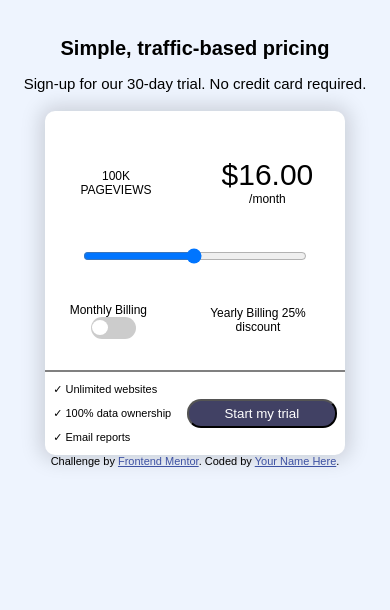
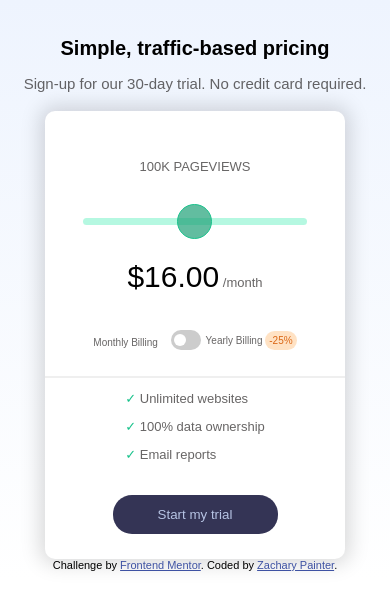
Before and after one commit to ZPain8464/interactive-pricing-component, a plain HTML site: page index.html in a window 390 px wide. Drawn offline with Linux system fonts and the light colour scheme.

Commit message:
added more CSS styling and media query changes

```diff
--- a/css/styles.css
+++ b/css/styles.css
@@ -5,7 +5,9 @@
 
 body {
   text-align: center;
-  background-color: rgb(238 244 254);
+  /* background-color: rgb(238 244 254); */
+  background-image: linear-gradient(#eef4fe, #fff);
+  background-repeat: no-repeat;
 }
 
 h1 {
@@ -14,6 +16,10 @@ h1 {
 
 p {
   margin-bottom: 5%;
+}
+
+* p {
+  color: #1c1919ab;
 }
 
 main {
@@ -29,23 +35,47 @@ ul {
   padding: 0;
 }
 /* Pricing section */
-.pricing-section-1 {
+
+.pricing {
   display: flex;
   justify-content: space-around;
   align-items: center;
+  flex-wrap: wrap;
 }
 
-.pricing-section p,
-.billing-section p {
-  font-size: 12px;
+.slidecontainer {
+  width: 100%;
 }
 
-.pricing-section {
+.full-text {
+  background: #ff8f1a42;
+  color: #da6716;
+  padding: 4px;
+  border-radius: 10px;
+}
+
+.pricing p,
+.billing-section p,
+.trial-section p {
+  font-size: 13px;
+  color: #1c1919ab;
+}
+
+span#dollar-amount {
+  color: black;
+}
+
+.pricing-section,
+.pageviews-section {
   padding: 35px;
 }
 
 #dollar-amount {
   font-size: 30px;
+}
+
+.short-text {
+  display: none;
 }
 
 /* Slidebar */
@@ -54,12 +84,35 @@ ul {
   width: 75%;
 }
 
+input[type="range"] {
+  -webkit-appearance: none;
+  height: 7px;
+
+  background-color: #b1f8e0f2;
+
+  border-radius: 8px;
+}
+
+input[type="range"]::-webkit-slider-runnable-track {
+  -webkit-appearance: none;
+}
+
+input[type="range"]::-webkit-slider-thumb {
+  -webkit-appearance: none;
+  height: 35px;
+  width: 35px;
+  border: 1px solid #18c28b;
+  border-radius: 50%;
+  background: #23a27ab5;
+  cursor: pointer;
+}
+
 /* Billing */
 .billing {
   display: flex;
   justify-content: center;
   align-items: center;
-  border-bottom: grey 2px solid;
+  border-bottom: #cccccc52 2px solid;
 }
 
 .billing-section {
@@ -133,18 +186,24 @@ input:checked + .slider:before {
   display: flex;
   justify-content: space-around;
   align-items: center;
+  padding-bottom: 15px;
 }
 
 .trial-section {
   text-align: left;
 }
 
+.checkmark {
+  color: #18c28b;
+}
+
 button {
-  padding: 5px;
-  width: 150px;
-  border-radius: 14px;
-  background-color: rgb(21 21 64 / 81%);
-  color: white;
+  padding: 12px;
+  width: 165px;
+  border-radius: 19px;
+  background-color: rgb(11 11 51 / 83%);
+  color: #b8c5e6fc;
+  border: none;
 }
 
 @media screen and (min-width: 320px) and (max-width: 425px) {
@@ -159,6 +218,62 @@ button {
 
   main {
     width: 80%;
+  }
+
+  .pricing-section {
+    order: 1;
+    padding: 20px;
+  }
+
+  .short-text {
+    display: inline-block;
+    background: #ff8f1a42;
+    color: #da6716;
+    padding: 4px;
+    border-radius: 10px;
+  }
+  .full-text {
+    display: none;
+  }
+
+  .billing-section {
+    margin-top: 0px;
+    margin-right: 0px;
+    margin-bottom: 20px;
+  }
+
+  .billing-section p {
+    font-size: 10px;
+  }
+
+  .trial {
+    flex-direction: column;
+    padding-bottom: 25px;
+  }
+
+  /* Toggle Slider */
+
+  span.slider.round {
+    margin-right: 5px;
+  }
+
+  .switch {
+    width: 35px;
+    height: 20px;
+  }
+
+  .slider:before {
+    height: 12px;
+    width: 12px;
+    left: 3px;
+  }
+
+  input:checked + .slider:before {
+    transform: translateX(12px);
+  }
+
+  ul {
+    padding-bottom: 15px;
   }
 }
 
@@ -175,4 +290,54 @@ button {
   main {
     width: 65%;
   }
+
+  .pricing-section {
+    order: 1;
+    padding: 20px;
+  }
+
+  .short-text {
+    display: inline-block;
+    background: #ff8f1a42;
+    color: #da6716;
+    padding: 4px;
+    border-radius: 10px;
+  }
+  .full-text {
+    display: none;
+  }
+
+  .billing-section {
+    margin-top: 0px;
+    margin-right: 0px;
+    margin-bottom: 20px;
+  }
+
+  .trial {
+    flex-direction: column;
+    padding-bottom: 25px;
+  }
+
+  .switch {
+    width: 35px;
+    height: 20px;
+  }
+
+  label {
+    margin-left: 3px;
+    margin-right: 3px;
+  }
+
+  ul {
+    padding-bottom: 15px;
+  }
+
+  input:checked + .slider:before {
+    transform: translateX(15px);
+  }
+
+  .slider:before {
+    height: 14px;
+    width: 14px;
+  }
 }
--- a/index.html
+++ b/index.html
@@ -30,13 +30,11 @@
     </header>
     <main class="attribution">
       <section class="pricing">
-        <div class="pricing-section-1">
-          <div class="pricing-section">
-            <p id="pageviews">100K PAGEVIEWS</p>
-          </div>
-          <div class="pricing-section">
-            <p><span id="dollar-amount">$16.00</span> /month</p>
-          </div>
+        <div class="pageviews-section">
+          <p id="pageviews">100K PAGEVIEWS</p>
+        </div>
+        <div class="pricing-section">
+          <p><span id="dollar-amount">$16.00</span> /month</p>
         </div>
         <div class="slidecontainer">
           <input
@@ -46,9 +44,10 @@
             value="50"
             class="slide-bar"
             id="myRange"
-            onchange="setPageViews()"
+            onchange="calculateRange()"
           />
         </div>
+        </section>
       </section>
       <section class="billing">
         <div class="billing-section">
@@ -62,20 +61,20 @@
           </p>
         </div>
         <div class="billing-section">
-          <p>Yearly Billing <span id="discount">25% discount</span></p>
+          <p>Yearly Billing <span id="discount" class="full-text">25% discount</span><span class="short-text">-25%</span></p>
         </div>
       </section>
       <section class="trial">
         <div class="trial-section">
           <ul>
             <li>
-              <p><span>&#10003;</span> Unlimited websites</p>
+              <p><span class="checkmark">&#10003;</span> Unlimited websites</p>
             </li>
             <li>
-              <p><span>&#10003;</span> 100% data ownership</p>
+              <p><span class="checkmark">&#10003;</span> 100% data ownership</p>
             </li>
             <li>
-              <p><span>&#10003;</span> Email reports</p>
+              <p><span class="checkmark">&#10003;</span> Email reports</p>
             </li>
           </ul>
         </div>
@@ -89,7 +88,7 @@
       Challenge by
       <a href="https://www.frontendmentor.io?ref=challenge" target="_blank"
         >Frontend Mentor</a
-      >. Coded by <a href="#">Your Name Here</a>.
+      >. Coded by <a href="#">Zachary Painter</a>.
     </div>
     <script src="js/functions.js"></script>
   </body>
--- a/js/functions.js
+++ b/js/functions.js
@@ -1,15 +1,12 @@
 function checkToggle() {
   const element = document.getElementById("toggle");
   element.classList.toggle("active");
-
-  // account for user hitting toggle multiple times on same price point
-  // if active, do math and git discounted total
-  // if else / back to inactive, render original amount
+  calculateRange();
 }
 
 // sets pageviews based on scale value; passes value into
 // getDiscount() to calculate pricing
-function setPageViews() {
+function calculateRange() {
   const r = document.getElementById("myRange");
   const currentVal = r.value;
   if (currentVal <= 17) {
@@ -50,6 +47,7 @@ function setPageViews() {
   }
 }
 
+// Passes in amount and calculates discount
 function getDiscount(amount) {
   const element = document.getElementById("toggle");
   if (element.classList.contains("active")) {
```
